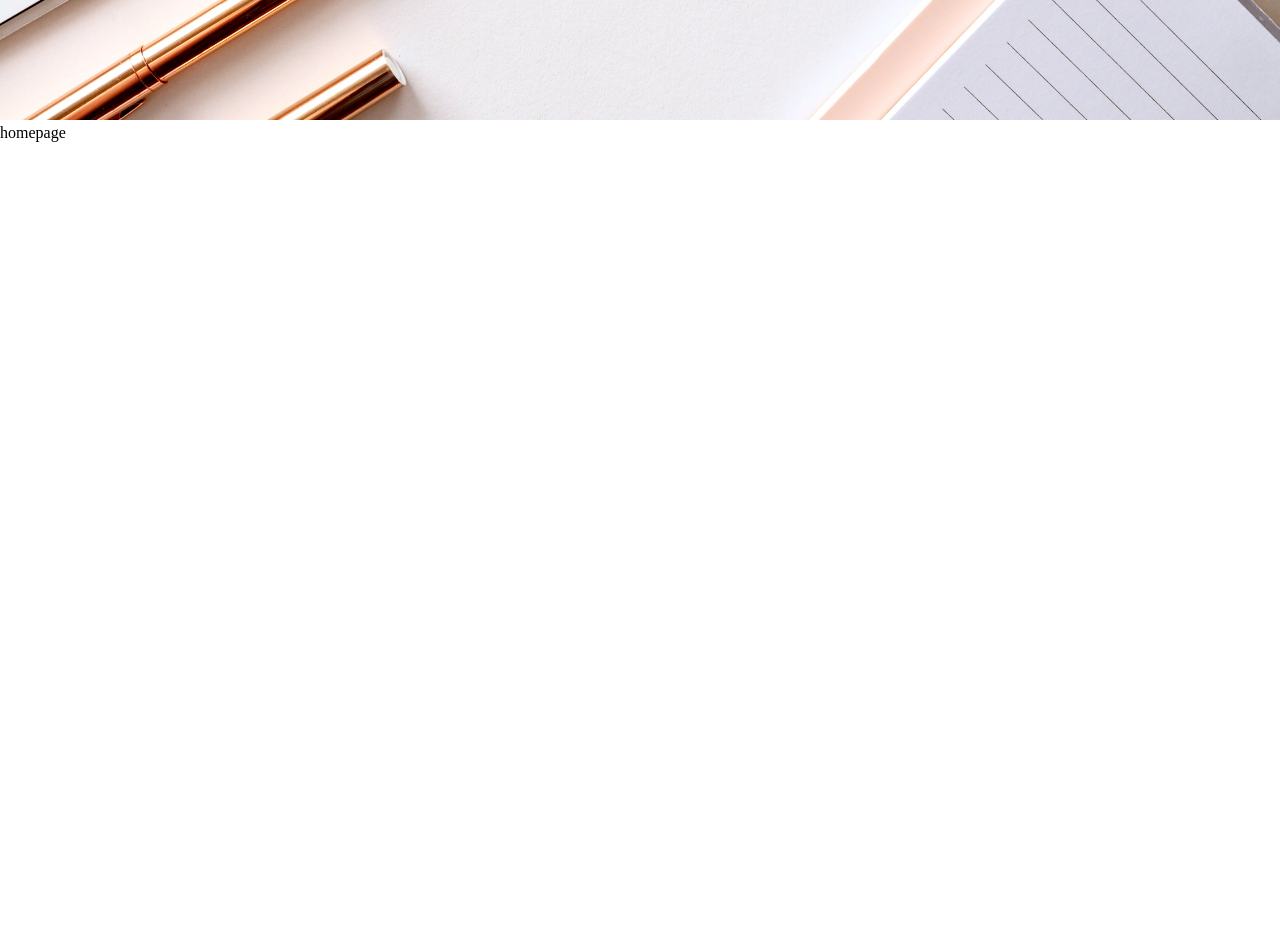
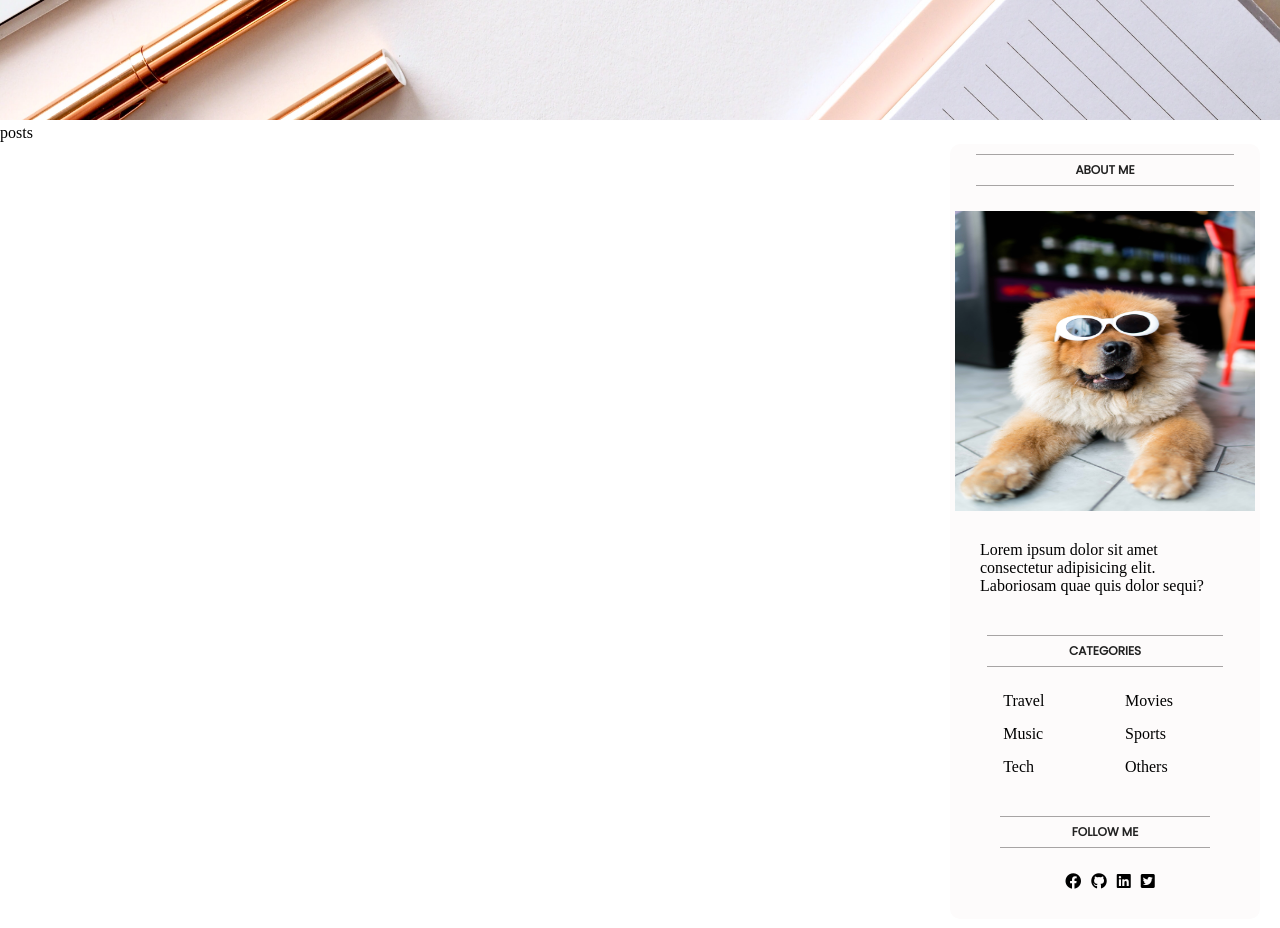
Before and after one commit to folksoul91/Capstone-Frontend, a React (Create React App) app: page / in a window 1280 px wide. Shown: the part 520-1448 px from the top of the page. Before the commit the page ends 800 px from the top, so only its background shows below. Built offline with nearby package versions, Linux system fonts and the light colour scheme.

Commit message:
wip:created the  sidebar and the posts pages. Also styled the sidebar.

```diff
--- a/src/pages/home/Home.jsx
+++ b/src/pages/home/Home.jsx
@@ -1,12 +1,17 @@
 import "./home.css";
 import Header from "../../header/Header";
+import Sidebar from "../../sidebar/Sidebar";
+import Posts from "../../posts/Posts";
 
 const Home = () => {
   return (
-    <div>
+    <>
       <Header />
-      homepage
-    </div>
+      <div className="home">
+        <Posts />
+        <Sidebar />
+      </div>
+    </>
   );
 };
 
--- a/src/pages/home/home.css
+++ b/src/pages/home/home.css
@@ -0,0 +1,3 @@
+.home {
+  display: flex;
+}
--- /dev/null
+++ b/src/posts/Posts.jsx
@@ -0,0 +1,7 @@
+import "./posts.css";
+
+const Posts = () => {
+  return <div className="posts">posts</div>;
+};
+
+export default Posts;
--- /dev/null
+++ b/src/posts/posts.css
@@ -0,0 +1,3 @@
+.posts {
+  flex: 9;
+}
--- /dev/null
+++ b/src/sidebar/Sidebar.jsx
@@ -0,0 +1,39 @@
+import ProfilePic from "../assets/images/profile1.jpg";
+import "./sidebar.css";
+
+const Sidebar = () => {
+  return (
+    <div className="sidebar">
+      <div className="sidebarItem">
+        <span className="sidebarTitle">ABOUT ME</span>
+        <img className="sidebarImg" src={ProfilePic} alt="" />
+        <p>
+          Lorem ipsum dolor sit amet consectetur adipisicing elit. Laboriosam
+          quae quis dolor sequi?
+        </p>
+      </div>
+      <div className="sidebarItem">
+        <span className="sidebarTitle">CATEGORIES</span>
+        <ul className="sidebarList">
+          <li className="sidebarListItem">Travel</li>
+          <li className="sidebarListItem">Movies</li>
+          <li className="sidebarListItem">Music</li>
+          <li className="sidebarListItem">Sports</li>
+          <li className="sidebarListItem">Tech</li>
+          <li className="sidebarListItem">Others</li>
+        </ul>
+      </div>
+      <div className="sidebarItem">
+        <span className="sidebarTitle">FOLLOW ME</span>
+        <div className="sidebarSocial">
+          <i className="sidebarIcon fa-brands fa-facebook"></i>
+          <i className="sidebarIcon fa-brands fa-github"></i>
+          <i className="sidebarIcon fa-brands fa-linkedin"></i>
+          <i className="sidebarIcon fa-brands fa-twitter-square"></i>
+        </div>
+      </div>
+    </div>
+  );
+};
+
+export default Sidebar;
--- /dev/null
+++ b/src/sidebar/sidebar.css
@@ -0,0 +1,66 @@
+.sidebar {
+  flex: 3;
+  margin: 20px;
+  padding-bottom: 30px;
+  background-color: #fdfbfb;
+  border-radius: 10px;
+  display: flex;
+  flex-direction: column;
+  align-items: center;
+}
+
+.sidebarItem {
+  display: flex;
+  flex-direction: column;
+  align-items: center;
+}
+
+.sidebarTitle {
+  margin: 10px;
+  padding: 5px;
+  width: 80%;
+  border-top: 1px solid #a7a4a4;
+  border-bottom: 1px solid #a7a4a4;
+  font-family: "Poppins", sans-serif;
+  font-size: 12px;
+  color: #222;
+  font-weight: 600;
+  line-height: 20px;
+  text-align: center;
+}
+
+.sidebarImg {
+  width: 300px;
+  height: 300px;
+  margin-top: 15px;
+}
+
+.sidebarItem > p {
+  padding: 30px;
+}
+
+.sidebarList {
+  list-style: none;
+  margin-bottom: 30px;
+}
+
+.sidebarListItem {
+  display: inline-block;
+  width: 50%;
+  margin-top: 15px;
+  cursor: pointer;
+}
+
+.sidebarSocial {
+  margin-top: 15px;
+  width: 250px;
+  display: flex;
+  align-items: center;
+  justify-content: center;
+}
+
+.sidebarIcon {
+  font-size: 16px;
+  margin-left: 10px;
+  cursor: pointer;
+}
```
Also changed, not shown: src/assets/images/profile1.jpg (added), 1 other file (tests, documents, lock files or other folders).
